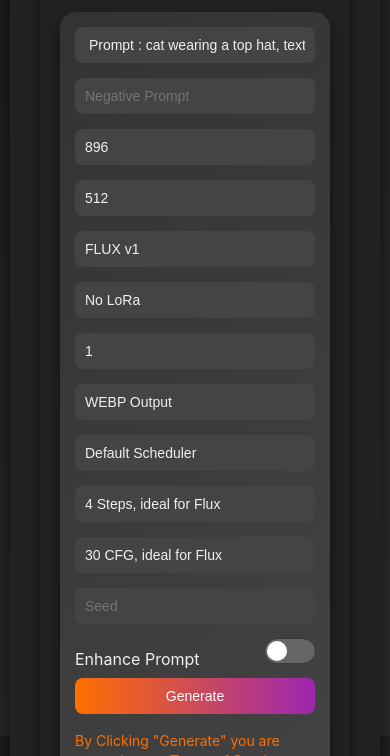
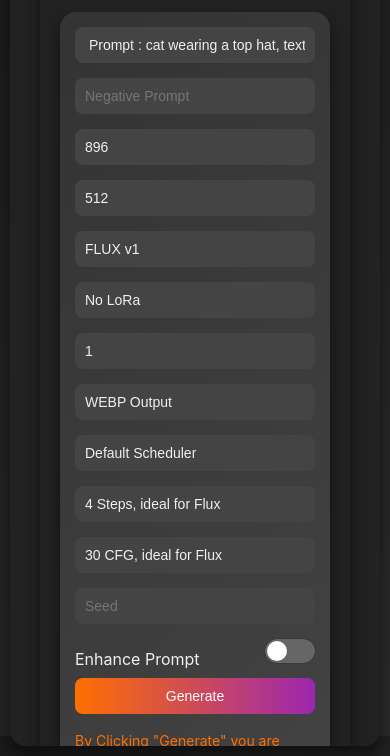
Before and after one commit to ezam0000/loveaiart, a website: page public/index.html in a window 390 px wide. Shown: the part 108-864 px from the top of the page. Drawn offline with Linux system fonts and the light colour scheme.

Commit message:
changed styles.css its responsive on virtual iphone

```diff
--- a/public/index.html
+++ b/public/index.html
@@ -3,7 +3,7 @@
 <head>
     <meta charset="UTF-8">
     <meta name="viewport" content="width=device-width, initial-scale=1.0">
-    <title>Text to Image | LoveAi Art</title>
+    <title>LoveAi Art</title>
     <link rel="stylesheet" href="styles.css">
     <meta name="description" content="LoveAi Art - Generate stunning AI-generated images from text prompts with customizable options.">
     <meta name="keywords" content="AI, image generation, text to image, AI art, LoveAi Art, AI tools">
--- a/public/styles.css
+++ b/public/styles.css
@@ -6,6 +6,13 @@ body {
     margin: 0;
     padding: 20px;
     scroll-behavior: smooth;
+    min-height: 100vh;  /* Ensure the body takes at least full height */
+}
+
+/* Ensure the content container can scroll properly */
+html, body {
+    height: 100%;  /* Ensure full height for scrolling */
+    overflow: auto;  /* Allow scrolling if content overflows */
 }
 
 /* Main Container Styling */
@@ -17,7 +24,6 @@ body {
     max-width: 800px;
     width: 100%;
     box-sizing: border-box;
-    overflow-y: auto; /* Allow scrolling for overflow content */
 }
 
 /* Form and Output Container Styling */
@@ -248,11 +254,7 @@ form p a:hover, .container a:hover {
 }
 
 /* Ensure Scrolling on Pages with Large Content */
-html, body {
-    height: 100%;
-    overflow: auto; /* Enable scrolling for overflowing content */
+.container {
+    overflow-y: auto; /* Allow scrolling for overflowing content */
+    max-height: 100vh; /* Ensure the container does not exceed viewport height */
 }
-
-.container {
-    max-height: none; /* Allow container height to expand as needed */
-}
```
Also changed, not shown: 1 other file.
